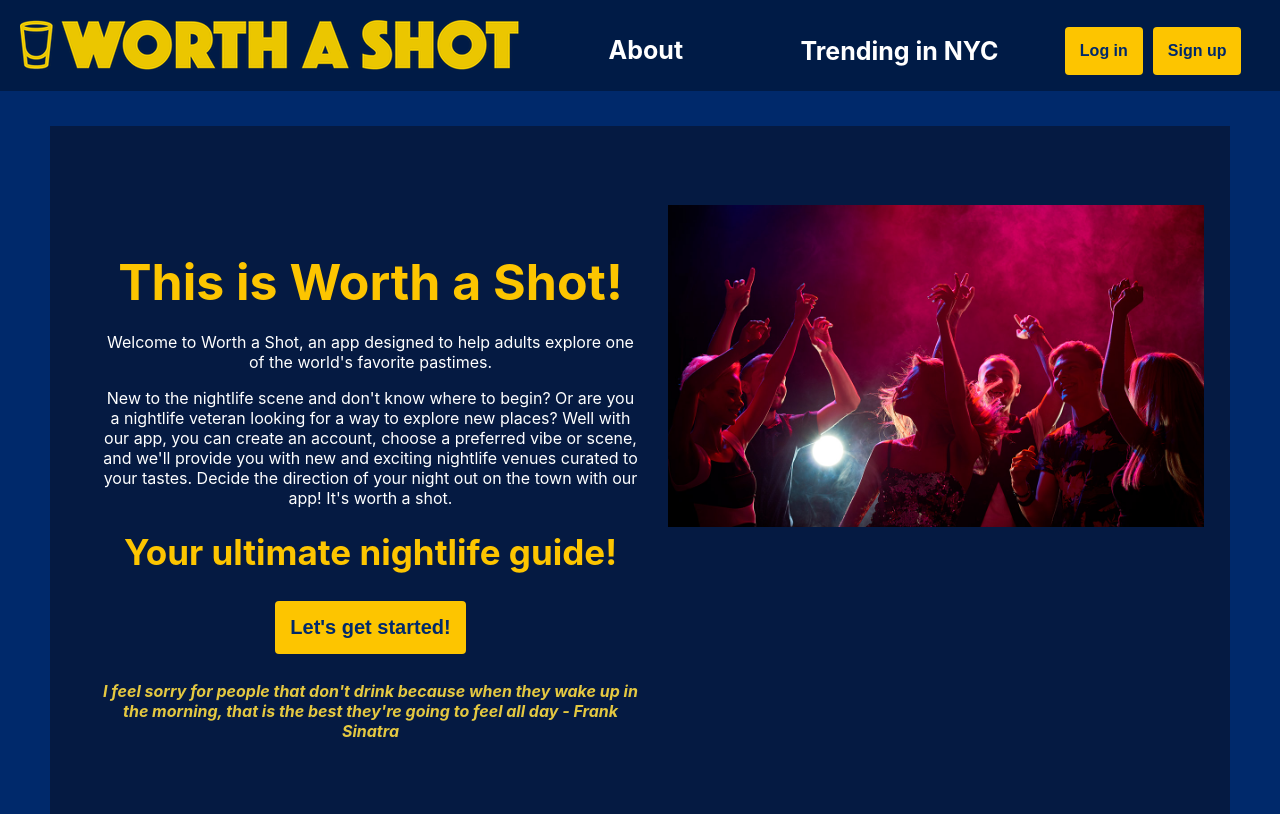
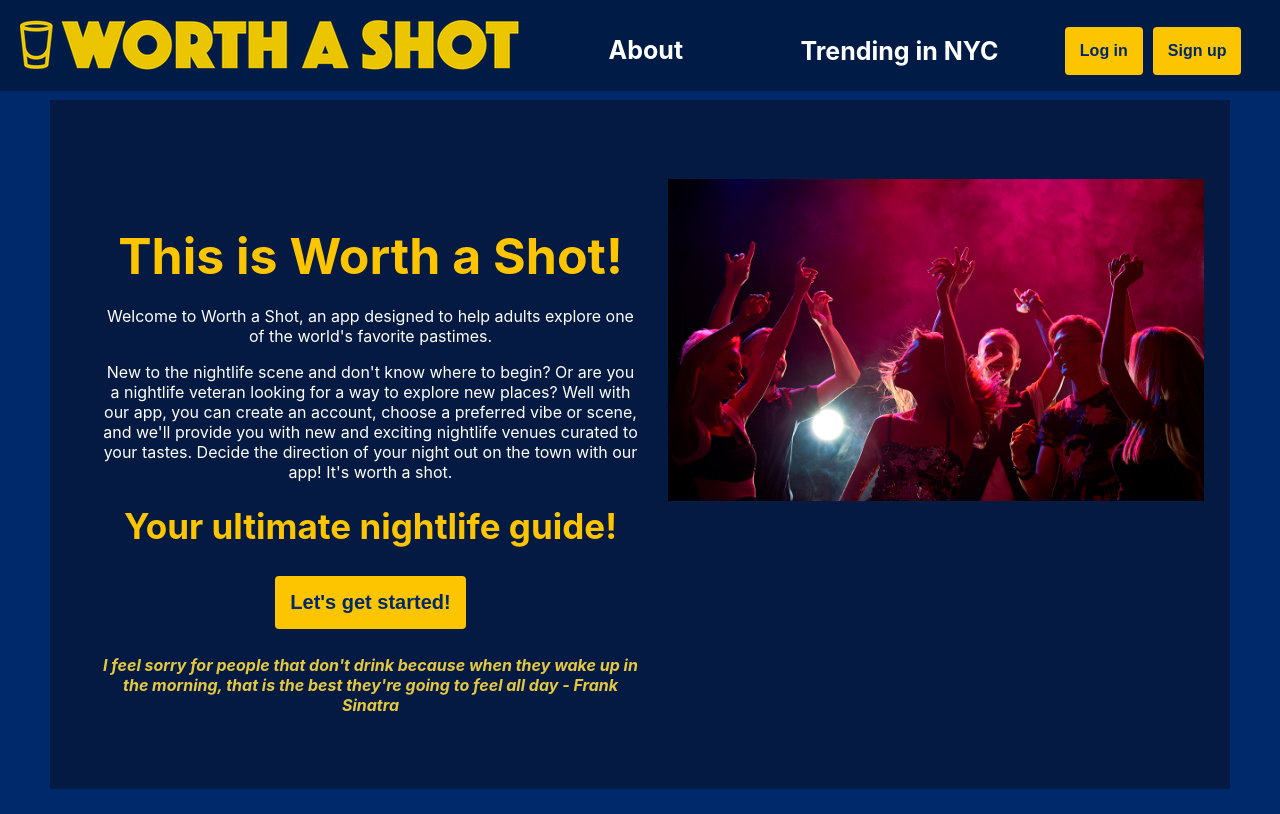
Before and after one commit to EmaleeSoto/capstone-worth-a-shot, a React (Create React App) app in the folder front-end/: page / in a window 1280 px wide. Built offline with nearby package versions, Linux system fonts and the light colour scheme; no server answers.

Commit message:
Removed home margin, felt too low on desktop

```diff
--- a/front-end/src/Pages/Home.css
+++ b/front-end/src/Pages/Home.css
@@ -1,6 +1,5 @@
 .home-container {
   text-align: center;
-  margin-top: 2%;
   margin-left: 50px;
   margin-right: 50px;
   padding: 2%;
```
